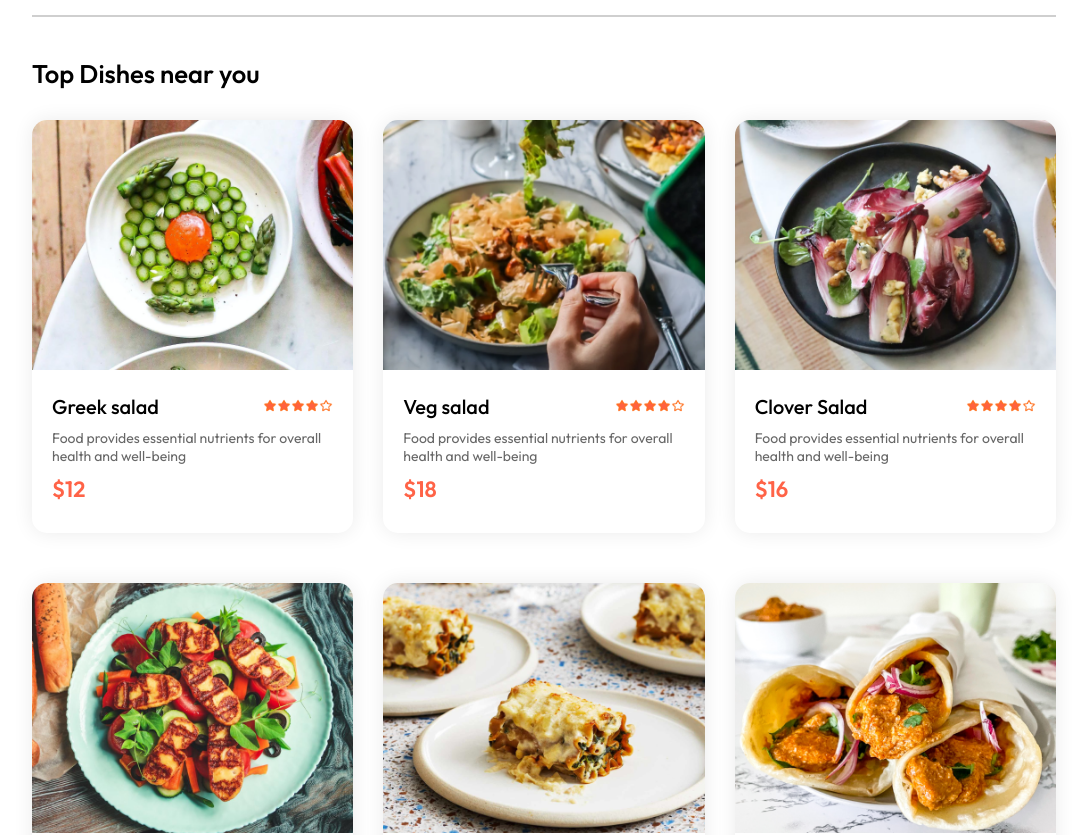
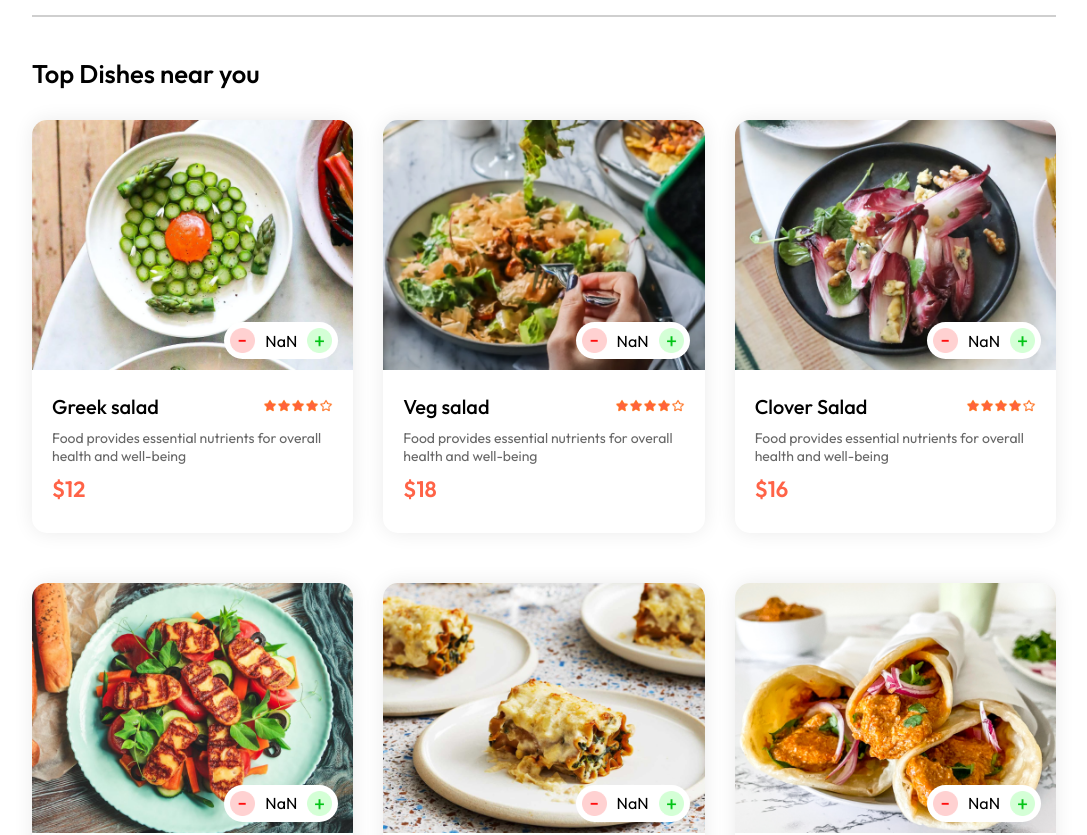
Before and after one commit to NimWick638/DishDash-Food-Delivery-App, a React (Vite) app in the folder frontend/: page / in a window 1280 px wide. Shown: the part 780-1615 px from the top of the page, without its empty margins (96-1183 px from the left). Built offline with nearby package versions, Linux system fonts and the light colour scheme.

Commit message:
Add cart item count tracking with Context API and local state
- Implement cartItems state in StoreContext
- Add addToCart and removeFromCart functions
- Connect FoodItem component to context for item counting

```diff
--- a/frontend/src/components/FoodItem/FoodItem.css
+++ b/frontend/src/components/FoodItem/FoodItem.css
@@ -8,6 +8,7 @@
 
 }
 .food-item-image{
+
     width : 100% ;
     border-radius : 15px 15px 0px 0px ;
 }
@@ -43,3 +44,34 @@
     font-weight : 600;
     margin : 10px 0px;
 }
+.food-item-img-container{
+    position : relative ;
+
+}
+.food-item-img-container .add{
+    position : absolute ;
+    width : 35px ;
+    bottom : 15px;
+    right : 15px;
+    cursor : pointer;
+    border-radius : 50% ;
+
+}
+
+.food-item-counter{
+
+    position : absolute;
+    bottom : 15px;
+    right : 15px;
+    display : flex;
+    align-items : center ;
+    gap : 10px ;
+    padding : 6px ;
+    border-radius : 50px ;
+    background-color : white;
+
+}
+.food-item-counter img{
+    width : 25px ;
+    cursor : pointer ;
+}
--- a/frontend/src/components/FoodItem/FoodItem.jsx
+++ b/frontend/src/components/FoodItem/FoodItem.jsx
@@ -1,20 +1,34 @@
-import React from 'react'
+import React,{useContext,useState} from 'react'
 import './FoodItem.css'
 import { assets } from '../../assets/assets'
+import { StoreContext } from '../../context/StoreContext'
 
 const FoodItem = ({ id, name, price, description, image }) => {
+
+
+    const {cartItems,addToCart,removeFromCart} = useContext(StoreContext);
+
+
     return (
         <div className="food-item">
             <div className='food-item-img-container'>
                 <img className='food-item-image' src={image} alt="" />
+                {
+                    !cartItems ? <img className='add' onClick={() => addToCart(id)} src={assets.add_icon_white} />
+                        : <div className='food-item-counter' >
+                            <img src={assets.remove_icon_red} onClick = {()=> removeFromCart(id) }alt="" className="reducer" />
+                            <p>{Math.max(cartItems[id],0)}</p>
+                            <img src={assets.add_icon_green} onClick = {()=> addToCart(id)} alt="" />
+                        </div>
+                }
             </div>
             <div className="food-item-info">
                 <div className="food-item-name-rating">
                     <p>{name}</p>
-                    <img src={assets.rating_starts}/>
+                    <img src={assets.rating_starts} />
                 </div>
                 <p className="food-item-desc">{description}</p>
-                <p className = "food-item-price">${price}</p>
+                <p className="food-item-price">${price}</p>
 
             </div>
         </div>
--- a/frontend/src/context/StoreContext.jsx
+++ b/frontend/src/context/StoreContext.jsx
@@ -1,12 +1,31 @@
-import { createContext } from "react";
+import React, {createContext,useState } from "react";
 import { food_list } from './../assets/assets'
 
 export const StoreContext = createContext(null);
 
 const StoreContextProvider = (props) => {
 
+    const [cartItems, setCartItems] = useState({});
+
+    const addToCart = (itemId)=>{
+       if(!cartItems[itemId]){
+         setCartItems((prev)=>({...prev,[itemId]:1}))
+       }else{
+        setCartItems((prev)=>({...prev,[itemId]:prev[itemId]+1}))
+       }
+    }
+
+    const removeFromCart = (itemId)=>{
+        setCartItems((prev=>({...prev,[itemId]:prev[itemId]-1})))
+
+    }
+
     const contextValue = {
-        food_list
+        food_list,
+        cartItems,
+        setCartItems,
+        addToCart,
+        removeFromCart
     }
 
     return (
```
